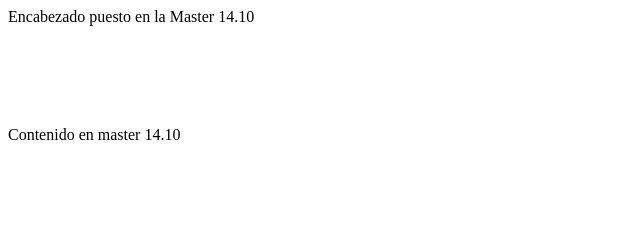
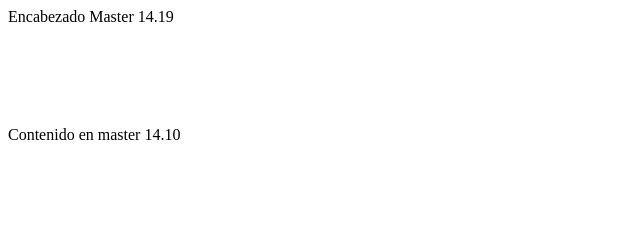
Before and after one commit to javierpaz2000/Git_GitHub, a plain HTML site: page index.html in a window 1280 px wide. Shown: the top 240 px of the page, 0-640 px from the left. Drawn offline with Linux system fonts and the light colour scheme.

Commit message:
encabezado en master 14.19

```diff
--- a/index.html
+++ b/index.html
@@ -6,7 +6,7 @@
     <body>
 
         <div style="width:100%">
-            Encabezado puesto en la Master 14.10
+            Encabezado Master 14.19
         </div>
 
         <div style="width:100%; margin-top:100px;">
```
